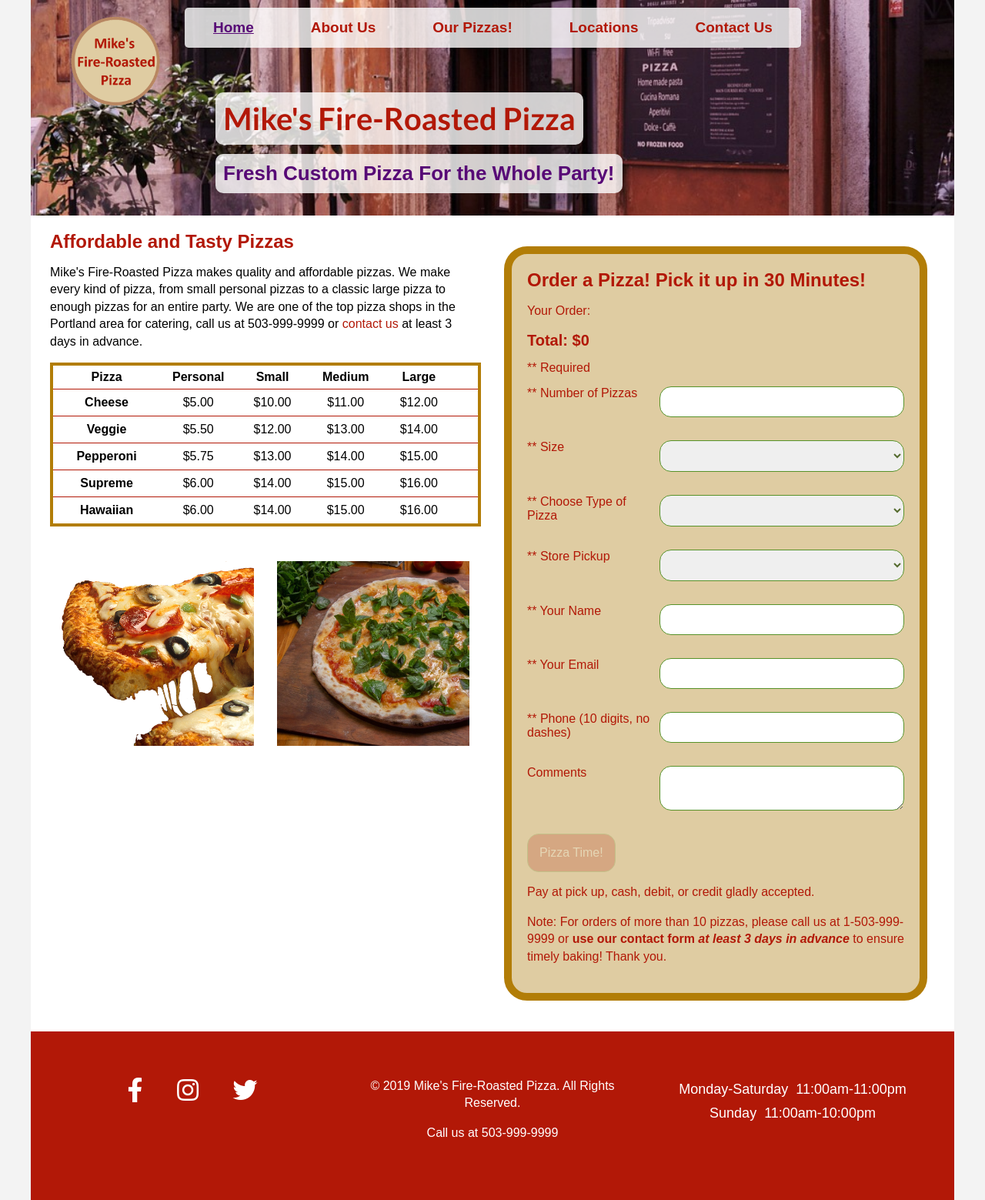
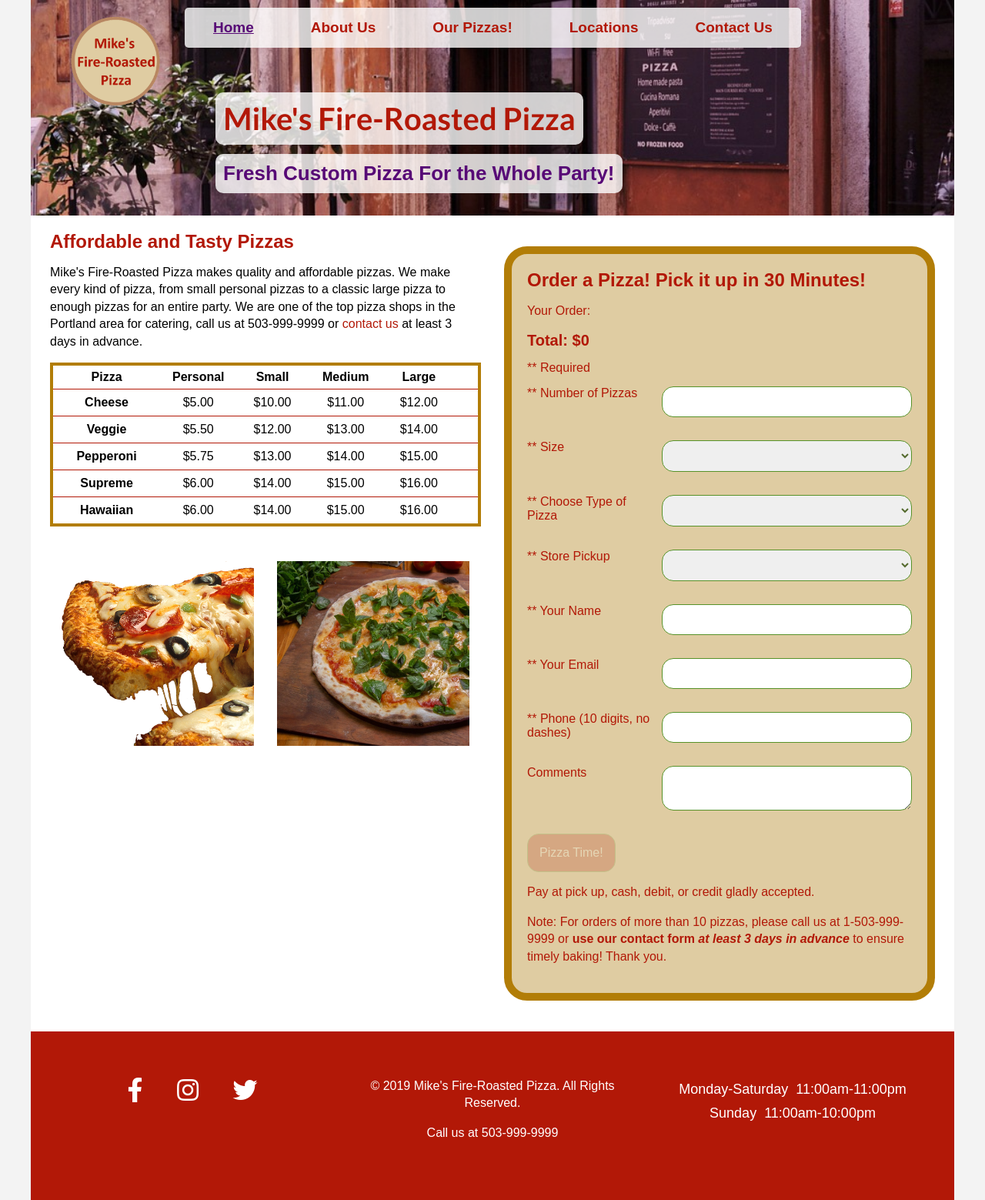
Before and after one commit to LoganTesta/Mikes-Fire-Roasted-Pizza, a PHP site: page /index.php in a window 1280 px wide. Shown: the whole page at 77% size. Run offline with PHP 8.4, Linux system fonts and the light colour scheme; some libraries are stand-ins or nearby versions.

Commit message:
Adjust order pizza form width

```diff
--- a/assets/css/main-styles.css
+++ b/assets/css/main-styles.css
@@ -259,7 +259,7 @@
 .form__input-container { padding: 15px 0px; }
 .form__label { display: inline-block; width: 100%; padding-bottom: 6px; }
 .form__input { display: inline-block; width: 100%; padding: 10px; border-radius: 15px; }
-.form__submit-button {  opacity: 1; padding: 15px; border-radius: 15px; background-color: var(--color-1); color: #ffffff; text-align: center; cursor: pointer; transition: 0.4s ease-in; }
+.form__submit-button { opacity: 1; padding: 15px; border-radius: 15px; background-color: var(--color-1); color: #ffffff; text-align: center; cursor: pointer; transition: 0.4s ease-in; }
 .form__submit-button:hover { background-color: var(--color-3); transition: 0.4s ease-in; }
 .form__submit-button:disabled { opacity: 0.2; cursor: default; transition: 0.4s ease-in; }
 
@@ -360,7 +360,7 @@
 
 
     /*General groups styles*/
-    .order-pizza { width: 550px; }
+    .order-pizza { }
 
     .content-background-container { }
     .content__content-image { height: 400px; }
--- a/assets/include/document-head-components.php
+++ b/assets/include/document-head-components.php
@@ -10,5 +10,5 @@
 <link href="https://fonts.googleapis.com/css?family=Lato:400,700" rel="stylesheet">
 <link rel="stylesheet" href="https://use.fontawesome.com/releases/v5.8.2/css/all.css" integrity="sha384-oS3vJWv+0UjzBfQzYUhtDYW+Pj2yciDJxpsK1OYPAYjqT085Qq/1cq5FLXAZQ7Ay" crossorigin="anonymous">
 
-<link rel="stylesheet" type="text/css" href="assets/css/main-styles.css?mod=10182019" />
+<link rel="stylesheet" type="text/css" href="assets/css/main-styles.css?mod=11072019" />
 <link rel="stylesheet" type="text/css" href="assets/css/print-styles.css?mod=09092019" media="print" />
```
